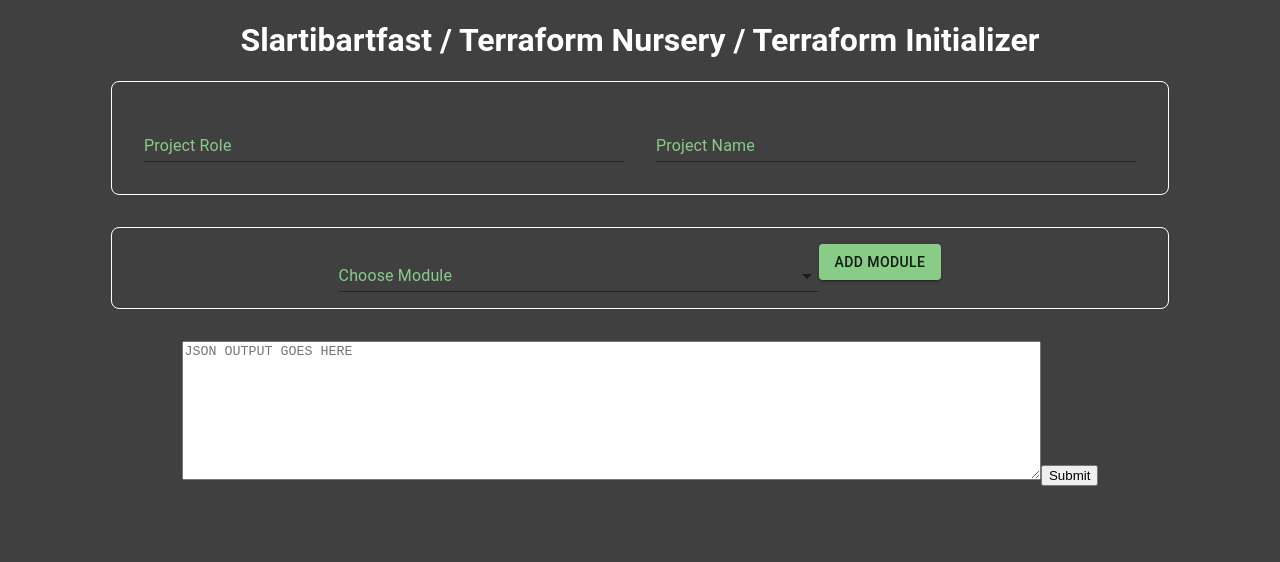
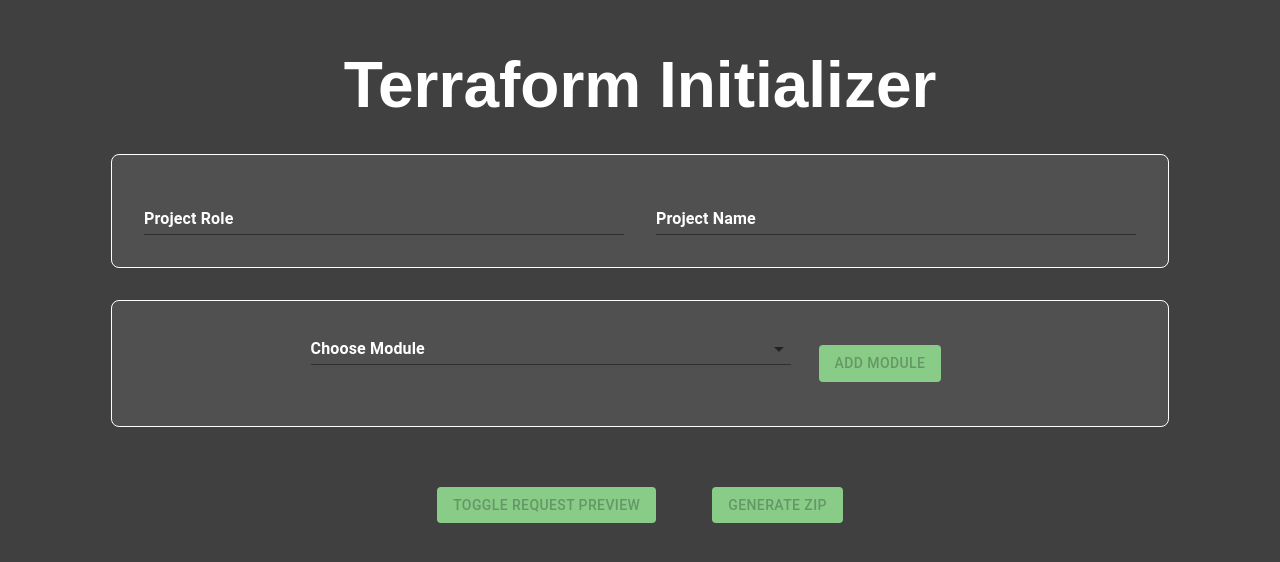
Before and after one commit to LucVachon/hackathon, a React (Create React App) app: page / in a window 1280 px wide. Shown: the top 562 px of the page. Built offline with nearby package versions, Linux system fonts and the light colour scheme.

Commit message:
Style and code cleanup, fresh build.

```diff
--- a/src/App.css
+++ b/src/App.css
@@ -2,13 +2,19 @@
   background: #404040;
 }
 .App {
+  padding-top:3em;
   text-align: center;
   align-items: center;
   justify-content: center;
   display:flex;
   color: #FFFFFF;
-  font-weight:bold!important;
-  font-family: 'Roboto';
+  font-weight:bold;
+  font-family: sans-serif;
+}
+
+.AppTitle {
+  font-size:48pt;
+  margin-bottom:0.5em;
 }
 
 .ProjectInput {
@@ -18,10 +24,17 @@
   border: solid 1px;
   border-radius: 8px;
   padding: 1em;
+  background: #505050;
+}
+
+.GreenButton {
+  background: #88CC88!important;
+  margin:2em!important;
 }
 
 .MuiFormLabel-root {
-  color:#88CC88!important;
+  color:#FFFFFF!important;
+  font-weight:bold!important;
 }
 
 .MuiInputBase-root {
@@ -43,6 +56,7 @@
   margin:auto;
   margin-bottom: 2em;
   width: 60em;
+  background:#606060;
 }
 
 .ModuleVariable {
@@ -57,6 +71,8 @@
   border:solid 1px;
   border-radius: 8px;
   padding: 1em;
+  background:#505050;
+
 }
 
 .ModuleTitle {}
--- a/src/App.js
+++ b/src/App.js
@@ -2,7 +2,7 @@
 import './App.css';
 import ProjectInput from './components/ProjectInput';
 import ModuleList from './components/ModuleList';
-
+import { Button } from '@material-ui/core';
 class App extends React.Component {
   state = {
     modules: [],
@@ -23,16 +23,15 @@
     }
     moduleData[index][variable]=value;
     this.setState({moduleData});
-    document.getElementById('outdata').value=JSON.stringify({projectRole:this.state.projectRole, projectName:this.state.projectName, moduleData: this.state.moduleData}, undefined, 2);
   };
   removeModuleData = (index) => {
     const moduleData = this.state.moduleData;
     moduleData[index] = null;
     this.setState({moduleData});
-    document.getElementById('outdata').value=JSON.stringify({projectRole:this.state.projectRole, projectName:this.state.projectName, moduleData: this.state.moduleData}, undefined, 2);
 
   }
   submitForm = async () => {
+    //Not going to lie, 95% of this is stackoverflow answers for how to download from an AJAX response
     const response = await fetch('//localhost:8080/generate', {
       method: 'POST',
       headers: {
@@ -75,13 +74,29 @@
     return (
       <div className="App">
         <div className="AppContainer">
-          <h1>Slartibartfast / Terraform Nursery / Terraform Initializer</h1>
+          <div className={"AppTitle"}>Terraform Initializer</div>
           <ProjectInput setProjectRole={this.setProjectRole} setProjectName={this.setProjectName}/>
           <ModuleList setModules={this.setModules} modules={this.state.modules} removeModuleData={this.removeModuleData} setModuleData={this.setModuleData}/>
-          <form method={'post'} action={'http://localhost:8080/generate'} enctype="">
-            <textarea name='JSONOUT' placeholder='JSON OUTPUT GOES HERE' style={{width:'64em', height:'10em'}} id={'outdata'}></textarea>
-            <input type={'button'} value={'Submit'} onClick={this.submitForm}/>
-          </form>
+            {this.state.showJSON && (
+              <div>
+                <textarea name='JSONOUT'
+                          placeholder='JSON OUTPUT GOES HERE'
+                          style={{width:'64em', height:'10em'}}
+                          id={'outdata'}
+                          value={JSON.stringify(
+                            {
+                              projectRole:this.state.projectRole,
+                              projectName:this.state.projectName,
+                              moduleData: this.state.moduleData},
+                            undefined,
+                            2
+                          )
+                          }></textarea>
+              </div>
+              )
+            }
+          <Button variant='contained' className={'GreenButton'} disabled={this.state.moduleData.length===0} onClick={()=>{this.setState({showJSON:!this.state.showJSON})}}>Toggle Request Preview</Button>
+          <Button variant='contained' className={'GreenButton'} disabled={this.state.moduleData.length===0} onClick={this.submitForm}>Generate ZIP</Button>
         </div>
       </div>
     );
--- a/src/components/ModuleList.js
+++ b/src/components/ModuleList.js
@@ -66,7 +66,7 @@
           <MenuItem value={'RDSC'}>RDS Cluster</MenuItem>
         </Select>
       </FormControl>
-      <Button variant={'contained'} onClick={addModule} style={{background:'#88CC88'}}>Add Module</Button>
+      <Button variant={'contained'} onClick={addModule} className={'GreenButton'} disabled={!newModule}>Add Module</Button>
 
     </div>
   )
--- a/src/components/RDSClusterModule.js
+++ b/src/components/RDSClusterModule.js
@@ -12,7 +12,7 @@
     {label: 'DB Port', variable: 'db_port'},
     {label: 'DB Username', variable: 'db_username'},
     {label: 'DB Password', variable: 'db_password'},
-    {label: 'DB Allocated Storage', variable: 'db_allocated_stroage'},
+    {label: 'DB Allocated Storage', variable: 'db_allocated_storage'},
     {label: 'DB Name', variable: 'db_name'},
     {label: 'DB Ingress CIDR', variable: 'db_ingress_cidr'},
   ]
--- a/src/components/RDSInstanceModule.js
+++ b/src/components/RDSInstanceModule.js
@@ -11,7 +11,7 @@
     {label: 'DB Port', variable: 'db_port'},
     {label: 'DB Username', variable: 'db_username'},
     {label: 'DB Password', variable: 'db_password'},
-    {label: 'DB Allocated Storage', variable: 'db_allocated_stroage'},
+    {label: 'DB Allocated Storage', variable: 'db_allocated_storage'},
     {label: 'DB Name', variable: 'db_name'},
     {label: 'DB Ingress CIDR', variable: 'db_ingress_cidr'},
   ]
--- a/src/components/TextVariable.js
+++ b/src/components/TextVariable.js
@@ -1,9 +1,9 @@
-import React, {useState} from 'react';
+import React from 'react';
 import { TextField } from '@material-ui/core';
 
 function CrossResourceRoleModule(props) {
   return (
-    <TextField className="ModuleVariable" label={props.label} onChange={(event) => {
+    <TextField defaultValue={props.defaultValue} className="ModuleVariable" label={props.label} onChange={(event) => {
       props.setModuleData(props.index, props.variable, event.target.value)
     }}/>
   )
```
Also changed, not shown: 17 other files (tests, documents, lock files or other folders).
